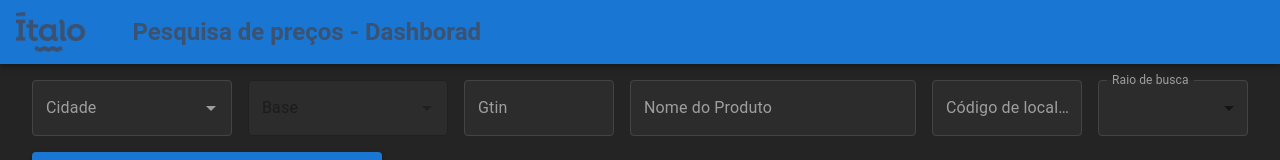
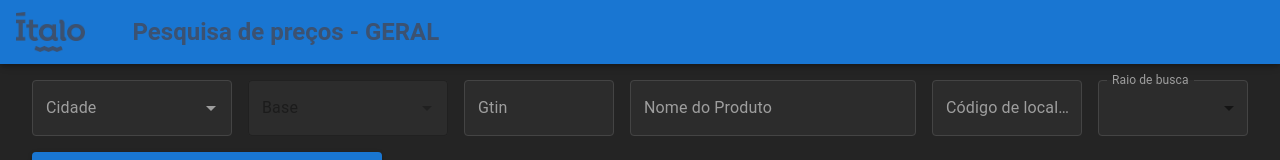
Before and after one commit to Grupo-Italo/Menor-Preco, a React (Vite) app: page / in a window 1280 px wide. Shown: the top 160 px of the page. Built offline with nearby package versions, Linux system fonts and the light colour scheme; no server answers.

Commit message:
Adicionado pesquisa de 100000

```diff
--- a/src/components/Header.jsx
+++ b/src/components/Header.jsx
@@ -29,7 +29,7 @@ export function Header() {
                             color: 'rgb(60, 82, 113)',
                         }}
                     >
-                        Pesquisa de preços - Dashborad
+                        Pesquisa de preços - GERAL
                     </Typography>
                     <Box sx={{ flexGrow: 1 }} />
                 </Toolbar>
--- a/src/components/Search.jsx
+++ b/src/components/Search.jsx
@@ -192,6 +192,7 @@ export function Search({ onDataFetched }) {
                 onChange={handleRaioChange}
                 sx={inputStyles}
             >
+                <MenuItem value={10000}>10000 Metros</MenuItem>
                 <MenuItem value={5000}>5000 Metros</MenuItem>
                 <MenuItem value={2000}>2000 Metros</MenuItem>
                 <MenuItem value={1000}>1000 Metros</MenuItem>
```
